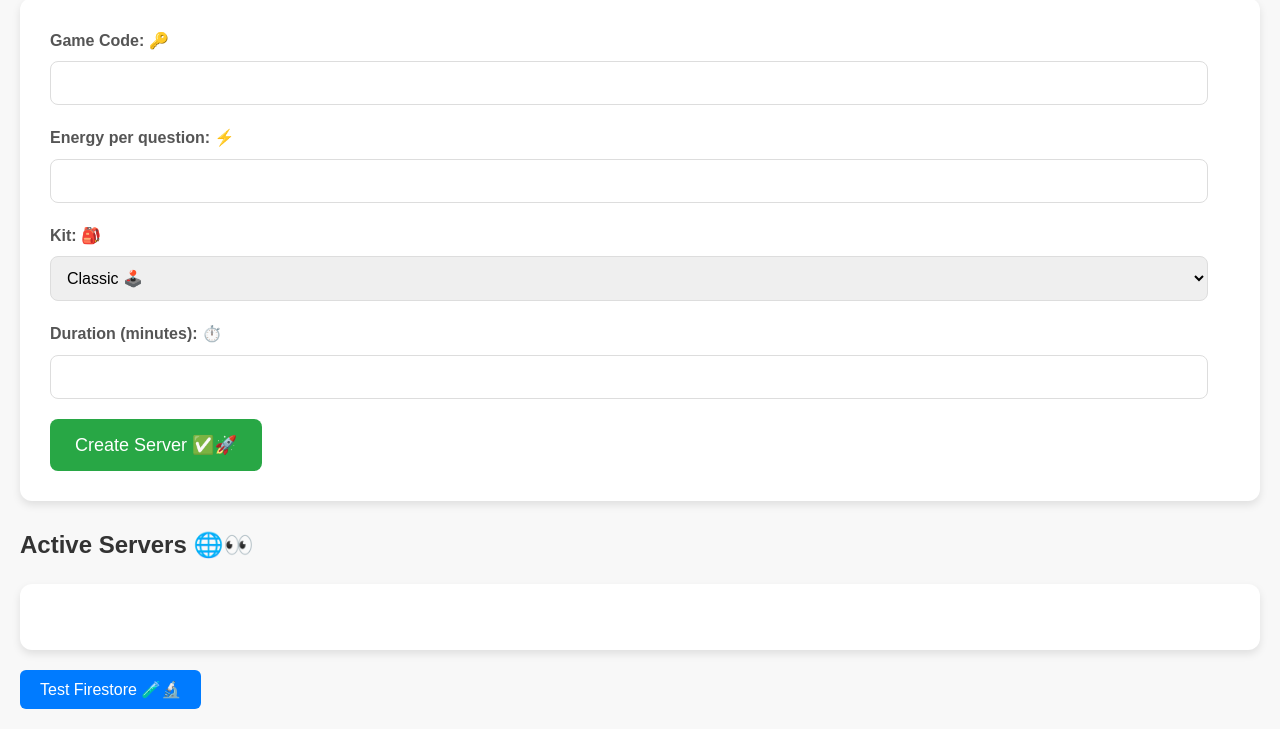
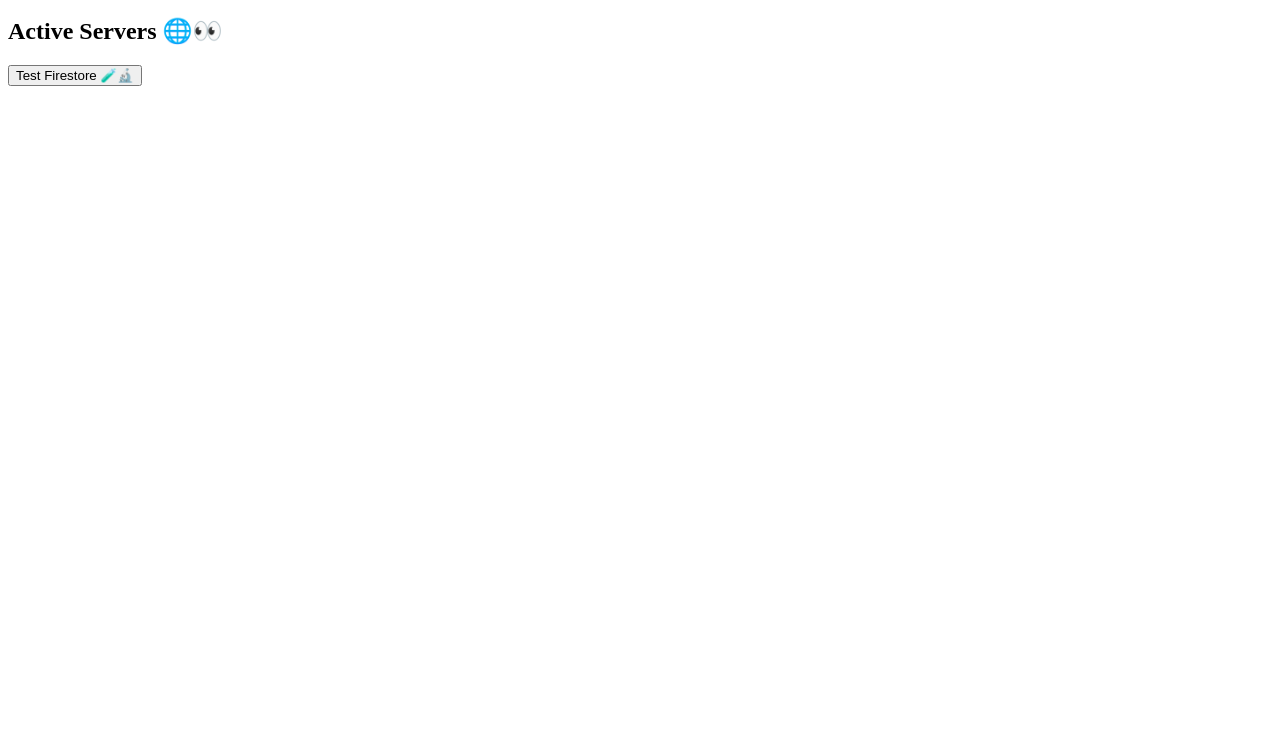
Before and after one commit to bigchunges123/gimkit-site, a plain HTML site: page index.html in a window 1280 px wide. Shown: the part 105-834 px from the top of the page. After the commit the page ends 800 px from the top, so only its background shows below. Drawn offline with Linux system fonts and the light colour scheme; no server answers.

Commit message:
index.html

```diff
--- a/index.html
+++ b/index.html
@@ -3,139 +3,13 @@
 <head>
     <title>Gimkit Server Creator 🎮✨</title>
     <style>
-        body {
-            font-family: 'Arial', sans-serif;
-            margin: 20px;
-            background-color: #f8f8f8;
-            color: #333;
-            line-height: 1.6;
-        }
-
-        h1 {
-            text-align: center;
-            color: #007bff;
-            margin-bottom: 30px;
-            text-shadow: 2px 2px 4px rgba(0, 0, 0, 0.1);
-        }
-
-        form {
-            background-color: #fff;
-            padding: 30px;
-            border-radius: 12px;
-            box-shadow: 0 4px 8px rgba(0, 0, 0, 0.1);
-            margin-bottom: 25px;
-        }
-
-        label {
-            display: block;
-            margin-bottom: 8px;
-            font-weight: 600;
-            color: #555;
-        }
-
-        input[type="text"],
-        input[type="number"],
-        select {
-            width: calc(100% - 22px);
-            padding: 12px;
-            margin-bottom: 20px;
-            border: 1px solid #ddd;
-            border-radius: 8px;
-            box-sizing: border-box;
-            font-size: 16px;
-        }
-
-        button {
-            background-color: #28a745;
-            color: white;
-            padding: 15px 25px;
-            border: none;
-            border-radius: 8px;
-            cursor: pointer;
-            font-size: 18px;
-            transition: background-color 0.3s ease;
-        }
-
-        button:hover {
-            background-color: #218838;
-        }
-
-        #serverList {
-            background-color: #fff;
-            padding: 25px;
-            border-radius: 12px;
-            box-shadow: 0 4px 8px rgba(0, 0, 0, 0.1);
-        }
-
-        ul {
-            list-style: none;
-            padding: 0;
-        }
-
-        li {
-            padding: 15px;
-            border-bottom: 1px solid #eee;
-            font-size: 16px;
-            display: flex;
-            justify-content: space-between;
-            align-items: center;
-        }
-
-        li:last-child {
-            border-bottom: none;
-        }
-
-        #testButton {
-            background-color: #007bff;
-            color: white;
-            padding: 10px 20px;
-            border: none;
-            border-radius: 6px;
-            cursor: pointer;
-            margin-top: 20px;
-            font-size: 16px;
-        }
-
-        .server-details {
-            flex-grow: 1;
-        }
-
+        /* ... (Your CSS styles) ... */
     </style>
 </head>
 <body>
     <h1>Gimkit Server Creator made by sam 🎮✨</h1>
 
     <form id="serverForm">
-        <label for="gameCode">Game Code: 🔑</label>
-        <input type="text" id="gameCode" name="gameCode" required>
-
-        <label for="energyGame">Energy per question: ⚡</label>
-        <input type="text" id="energyGame" name="energyGame" required>
-
-        <label for="kit">Kit: 🎒</label>
-        <select id="kit" name="kit">
-            <option value="Classic">Classic 🕹️</option>
-            <option value="Snowball">Snowball ❄️</option>
-            <option value="Tag">Tag 🏷️</option>
-            <option value="dont look down">Don't Look Down 🕹️</option>
-            <option value="Hidden Mode">Hidden Mode 🕹️</option>
-            <option value="Capture The Flag">Capture The Flag 🚩</option>
-            <option value="Fishtopia">Fishtopia 🐠</option>
-            <option value="One Way Out">One Way Out 🚪</option>
-            <option value="Color Clash">Color Clash 🎨</option>
-            <option value="Knockback">Knockback 🥊</option>
-            <option value="Apocalypse">Apocalypse ☢️</option>
-            <option value="Dig It Up">Dig It Up ⛏️</option>
-            <option value="Snowy Survival">Snowy Survival ☃️</option>
-            <option value="Blastball">Blastball 💣</option>
-            <option value="Farmchain">Farmchain 🚜</option>
-            <option value="Tag: Domination">Tag: Domination 👑</option>
-            <option value="2D game">2D Game 🎮</option>
-        </select>
-
-        <label for="duration">Duration (minutes): ⏱️</label>
-        <input type="number" id="duration" name="duration" required>
-
         <button type="button" onclick="window.createServer()">Create Server ✅🚀</button>
     </form>
 
@@ -163,7 +37,6 @@
         const app = initializeApp(firebaseConfig);
         const db = getFirestore(app);
 
-        // Corrected: Attach createServer to window
         window.createServer = async function() {
             const gameCode = document.getElementById("gameCode").value;
             const kit = document.getElementById("kit").value;
@@ -199,11 +72,26 @@
                 snapshot.forEach((doc) => {
                     const serverData = doc.data();
                     const newServer = document.createElement("li");
-                    // Display the timestamp
                     const createdAtDate = serverData.createdAt.toDate();
                     const formattedDate = createdAtDate.toLocaleString();
-                    newServer.innerHTML = `<div class="server-details">Game Code: ${server});
+                    newServer.innerHTML = `<div class="server-details">Game Code: ${serverData.gameCode} 🔑, Energy per question: ${serverData.energyGame} ⚡, Kit: ${serverData.kit} 🎒, Duration: ${serverData.duration} minutes ⏱️, Created At: ${formattedDate}</div>`;
+                    serverList.appendChild(newServer);
+                });
+            });
+        }
 
-    }
+        displayActiveServers();
+
+        document.getElementById("testButton").addEventListener("click", async () => {
+            try {
+                await addDoc(collection(db, "testCollection"), {
+                    testField: "Test Value 🧪"
+                });
+                console.log("Test document added successfully.");
+            } catch (error) {
+                console.error("Error adding test document:", error);
+            }
+        });
+    </script>
 </body>
 </html>
```
